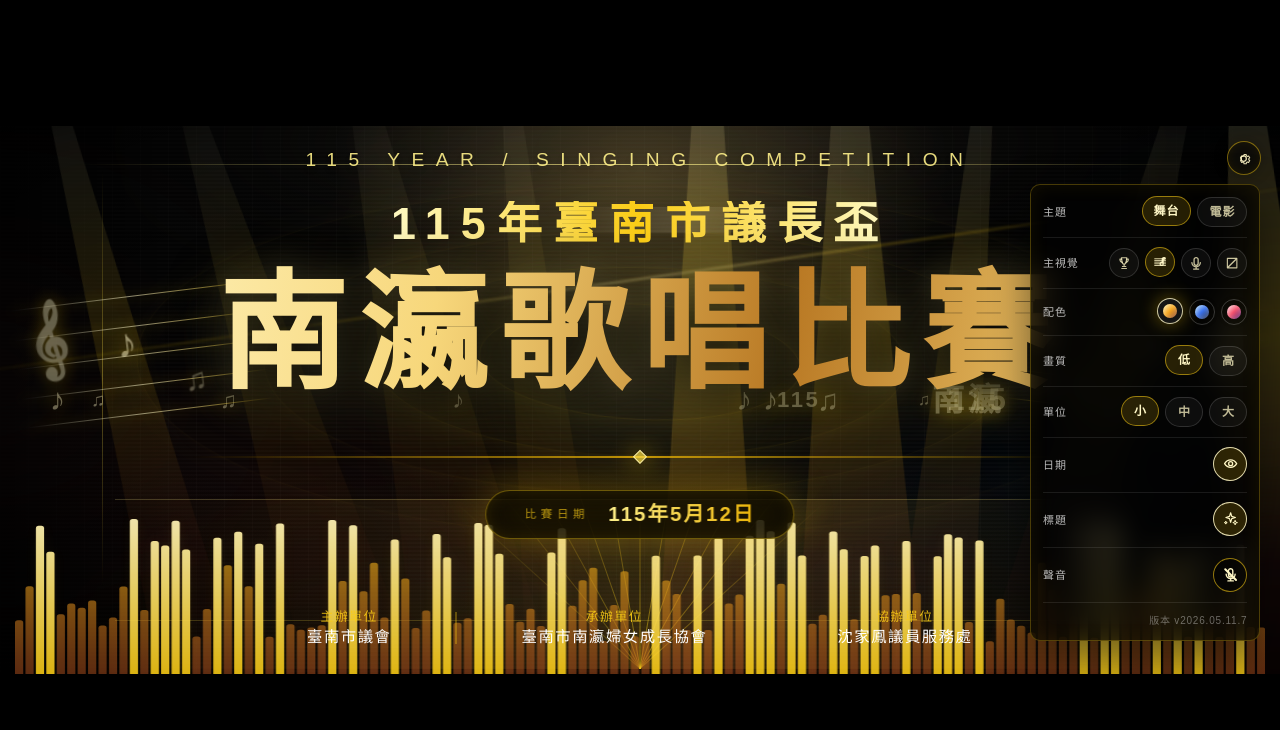
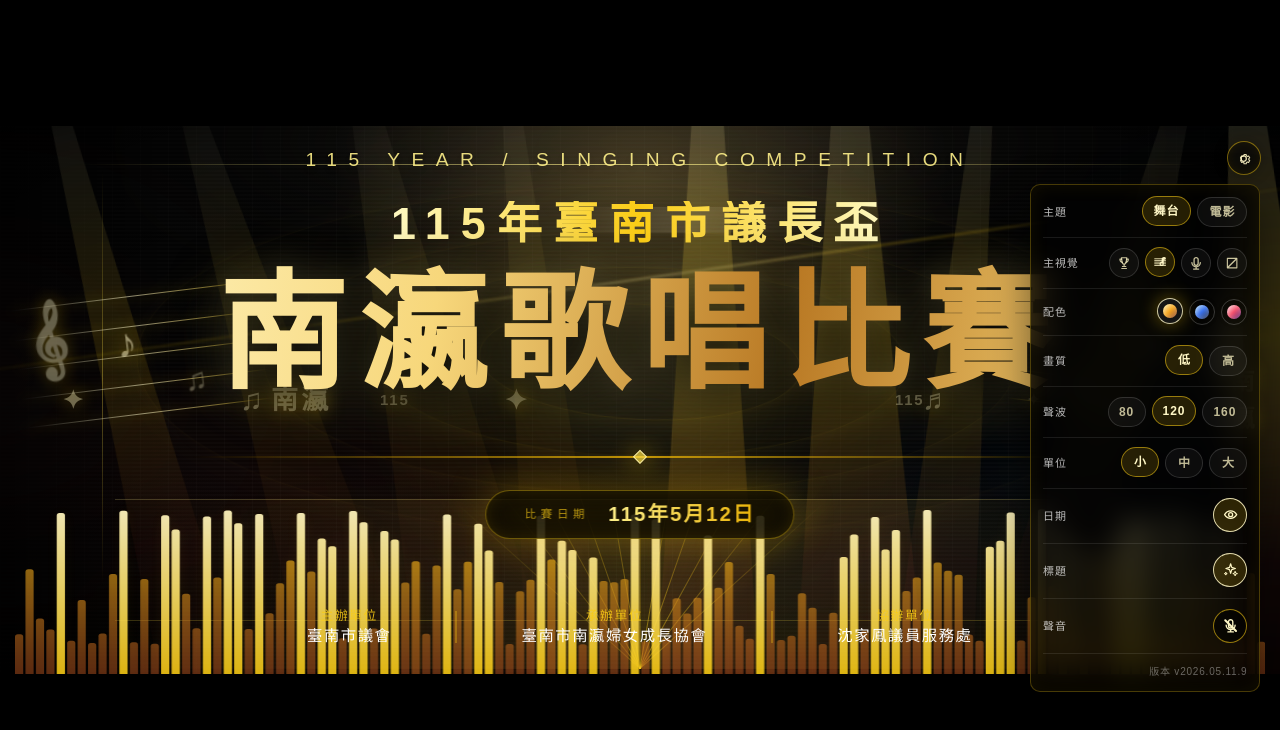
Before and after one commit to dotasbl/nanying-stage-screen, a React (Vite) app: page / in a window 1280 px wide. Both pictures are taken after a click on the button "展開設定". Shown: the top 730 px of the page. Built offline with nearby package versions, Linux system fonts and the light colour scheme.

Commit message:
Tune wave controls and organizer layout

```diff
--- a/src/App.jsx
+++ b/src/App.jsx
@@ -12,7 +12,8 @@ const DEFAULT_VISUAL_MODE = "staff";
 const DEFAULT_QUALITY_MODE = "low";
 const DEFAULT_STYLE_MODE = "stage";
 const DEFAULT_ORGANIZER_SIZE = "small";
-const APP_VERSION_LABEL = "v2026.05.11.7";
+const DEFAULT_WAVE_BAR_COUNT = 120;
+const APP_VERSION_LABEL = "v2026.05.11.9";
 const AUDIO_ANALYSER_SMOOTHING = 0.48;
 const WAVE_ATTACK_SMOOTHING = 0.68;
 const WAVE_RELEASE_SMOOTHING = 0.24;
@@ -21,7 +22,6 @@ const QUALITY_OPTIONS = [
     id: "low",
     name: "低畫質",
     shortName: "低",
-    waveBarCount: 120,
     floatingScoreCount: 22,
     threeRenderFps: 24,
     audioReactionFps: 30,
@@ -31,15 +31,19 @@ const QUALITY_OPTIONS = [
     id: "high",
     name: "高畫質",
     shortName: "高",
-    waveBarCount: 180,
     floatingScoreCount: 34,
     threeRenderFps: 60,
     audioReactionFps: 60,
     maxThreePixelRatio: 2,
   },
 ];
+const WAVE_BAR_OPTIONS = [
+  { id: "80", name: "80", value: 80 },
+  { id: "120", name: "120", value: 120 },
+  { id: "160", name: "160", value: 160 },
+];
 const MAX_WAVE_BAR_COUNT = Math.max(
-  ...QUALITY_OPTIONS.map((quality) => quality.waveBarCount),
+  ...WAVE_BAR_OPTIONS.map((option) => option.value),
 );
 const MAX_FLOATING_SCORE_COUNT = Math.max(
   ...QUALITY_OPTIONS.map((quality) => quality.floatingScoreCount),
@@ -964,9 +968,9 @@ const customStyles = `
     position: absolute;
     left: 0;
     right: 0;
-    bottom: 0;
+    bottom: clamp(8px, 0.9vw, 22px);
     width: 100%;
-    min-height: clamp(48px, 7vh, 120px);
+    min-height: 0;
     display: flex;
     align-items: center;
     justify-content: center;
@@ -1016,7 +1020,7 @@ const customStyles = `
 
   .organizer-divider {
     width: 2px;
-    height: 4vh;
+    height: clamp(26px, 2.5vw, 72px);
     background: rgba(var(--accent-rgb), 0.3);
     flex: 0 0 auto;
   }
@@ -1097,7 +1101,7 @@ function createWaveBars() {
   return Array.from({ length: MAX_WAVE_BAR_COUNT }).map((_, index) => ({
     id: index,
     delayValue: Math.random() * 1.35,
-    durationValue: 0.55 + Math.random() * 0.95,
+    durationValue: 1.25 + Math.random() * 1.65,
   }));
 }
 
@@ -1932,6 +1936,9 @@ export default function App() {
   const [activeThemeId, setActiveThemeId] = useState(THEME_OPTIONS[0].id);
   const [activeVisualMode, setActiveVisualMode] = useState(DEFAULT_VISUAL_MODE);
   const [activeQualityId, setActiveQualityId] = useState(DEFAULT_QUALITY_MODE);
+  const [activeWaveBarCountId, setActiveWaveBarCountId] = useState(
+    String(DEFAULT_WAVE_BAR_COUNT),
+  );
   const [activeOrganizerSizeId, setActiveOrganizerSizeId] = useState(
     DEFAULT_ORGANIZER_SIZE,
   );
@@ -1945,6 +1952,7 @@ export default function App() {
   const waveFrameRef = useRef(null);
   const soundEnergyRef = useRef(0);
   const qualityRef = useRef(QUALITY_OPTIONS[0]);
+  const waveBarCountRef = useRef(DEFAULT_WAVE_BAR_COUNT);
   const animationRef = useRef(null);
   const audioContextRef = useRef(null);
   const mediaStreamRef = useRef(null);
@@ -1969,6 +1977,12 @@ export default function App() {
       QUALITY_OPTIONS[0],
     [activeQualityId],
   );
+  const activeWaveBarOption = useMemo(
+    () =>
+      WAVE_BAR_OPTIONS.find((option) => option.id === activeWaveBarCountId) ||
+      WAVE_BAR_OPTIONS[1],
+    [activeWaveBarCountId],
+  );
   const activeOrganizerSize = useMemo(
     () =>
       ORGANIZER_SIZE_OPTIONS.find(
@@ -2048,6 +2062,12 @@ export default function App() {
   }, [activeQuality]);
 
   useEffect(() => {
+    waveBarCountRef.current = activeWaveBarOption.value;
+    waveTargetsRef.current.fill(0);
+    waveLevelsRef.current.fill(0);
+  }, [activeWaveBarOption.value]);
+
+  useEffect(() => {
     const canvas = waveCanvasRef.current;
     const stage = stageRef.current;
     if (!canvas || !stage) {
@@ -2115,7 +2135,7 @@ export default function App() {
       if (!coolGradient || !hotGradient) {
         resizeCanvas();
       }
-      const count = qualityRef.current.waveBarCount;
+      const count = waveBarCountRef.current;
       const preferredGap = Math.min(5, Math.max(0.6, logicalWidth * 0.0018));
       const gap = Math.min(preferredGap, (logicalWidth / count) * 0.55);
       const barWidth = Math.max(
@@ -2245,16 +2265,31 @@ export default function App() {
         let bassTotal = 0;
         let titleTotal = 0;
         let titleCount = 0;
-        const activeWaveBarCount = currentQuality.waveBarCount;
+        let wavePeak = 0;
+        let waveFloor = 255;
+        const activeWaveBarCount = waveBarCountRef.current;
         const activeWavePairCount = activeWaveBarCount / 2;
         const waveTargets = waveTargetsRef.current;
         for (let i = 0; i < activeWavePairCount; i += 1) {
           const value = dataArray[i] || 0;
           total += value;
+          wavePeak = Math.max(wavePeak, value);
+          waveFloor = Math.min(waveFloor, value);
           if (i < 9) {
             bassTotal += value;
           }
-          const response = Math.pow(value / 255, 0.78);
+        }
+
+        const waveCeiling = Math.max(96, Math.min(255, wavePeak * 1.08));
+        const waveSpread = Math.max(1, wavePeak - waveFloor);
+        for (let i = 0; i < activeWavePairCount; i += 1) {
+          const value = dataArray[i] || 0;
+          const absolute = Math.pow(Math.min(1, value / waveCeiling), 0.82);
+          const contrast = Math.pow(
+            Math.max(0, (value - waveFloor) / waveSpread),
+            0.72,
+          );
+          const response = Math.min(1, absolute * 0.58 + contrast * 0.42);
           const scale = 0.12 + response * 1.95;
 
           waveTargets[i] = scale;
@@ -2694,6 +2729,33 @@ export default function App() {
 
               <div className="settings-section">
                 <div className="settings-row">
+                  <span className="settings-label">聲波</span>
+                  <div
+                    className="settings-button-row"
+                    data-testid="wave-bar-count-mode"
+                  >
+                    {WAVE_BAR_OPTIONS.map((option) => (
+                      <button
+                        key={option.id}
+                        type="button"
+                        aria-label={`切換聲波條數為${option.name}條`}
+                        title={`聲波${option.name}條`}
+                        onClick={() => setActiveWaveBarCountId(option.id)}
+                        className={`quality-mode-button ${
+                          option.id === activeWaveBarOption.id
+                            ? "is-active"
+                            : ""
+                        }`}
+                      >
+                        {option.name}
+                      </button>
+                    ))}
+                  </div>
+                </div>
+              </div>
+
+              <div className="settings-section">
+                <div className="settings-row">
                   <span className="settings-label">單位</span>
                   <div
                     className="settings-button-row"
```
